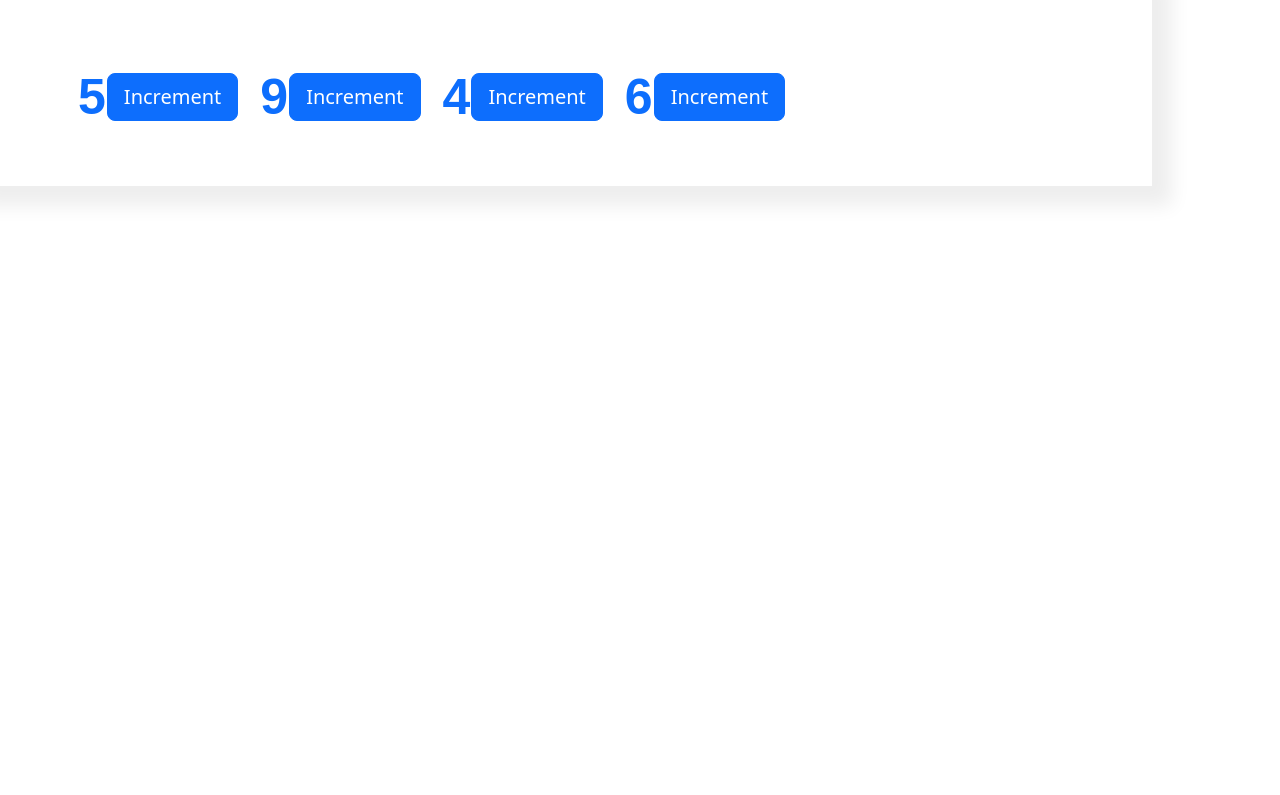
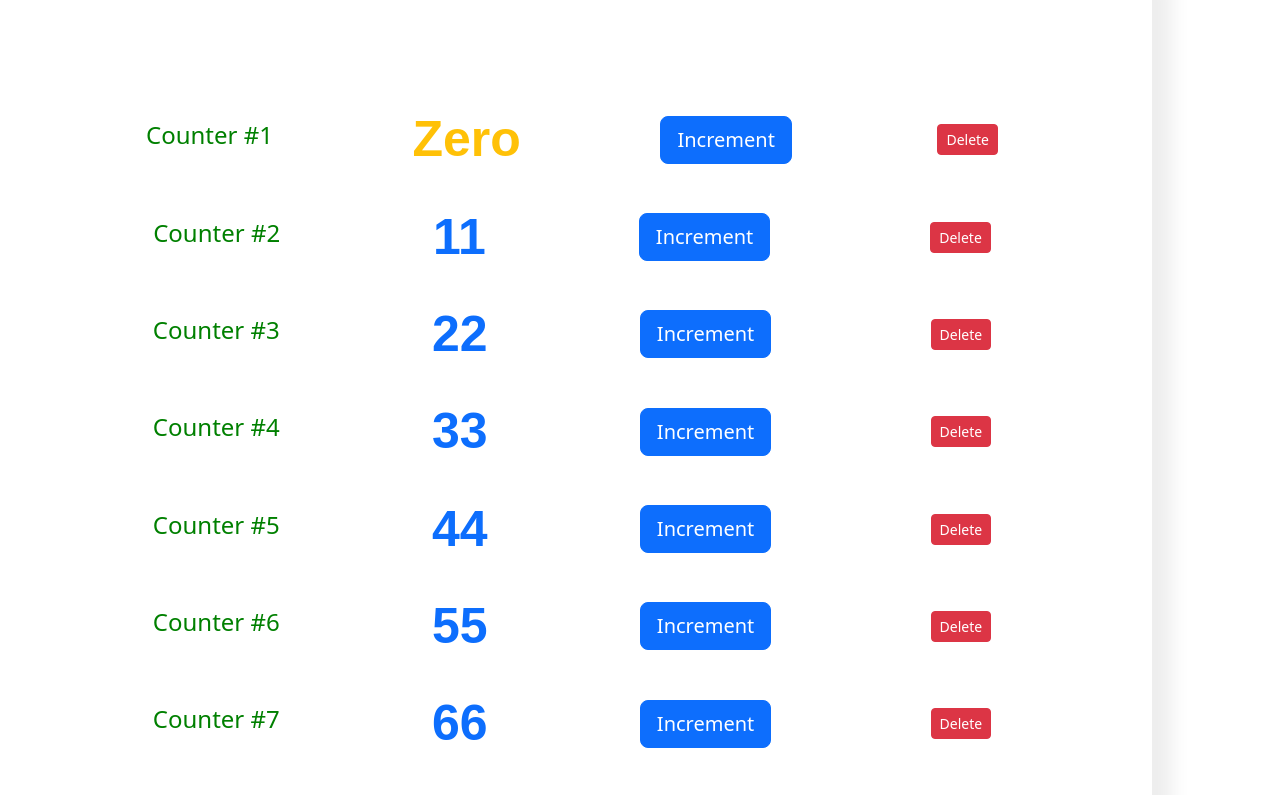
Before and after one commit to omaralkhuly18/react_app_one, a React (Create React App) app: page / in a window 1280 px wide. Shown: the top 795 px of the page. Built offline with nearby package versions, Linux system fonts and the light colour scheme.

Commit message:
commitA tow

```diff
--- a/src/component/counter.jsx
+++ b/src/component/counter.jsx
@@ -1,48 +1,50 @@
 import React, { Component } from 'react';
-import './style.css'
+import './style.css';
 
-class counter extends Component {
+class Counter extends Component {
     state = {
-        count: this.props.value,
-     }
-    render() {
-        return (
-            <React.Fragment>
-                <span  className={ this.classRender() }>{this.formatCount()}</span>
-                <button
-                // لوضع قيم داخل الداله الموجوده في event الموجود داخل كود الhtml
-                 onClick={() => this.handleIncrement({id:1})}
-                className='btn btn-primary btn-lg'>
-                   Increment
-                </button>
-            </React.Fragment>
-        );
-    }
-    // 1-fun => When you press the button containing that function, it starts increasing the numbers sequentially.
-    // 2-عند الضغط على الزر المحتوى على تلك الداله يبدأ بزيادة الأرقام تسلسليا
-    // 3-handleIncrement = () => لأن الthis الموجوده داخل الfun يجب الإشاره إلى أنها منفصله عن الthis الملحقه لل state
-    // 4-لوضع قيم داخل الداله الموجوده في event الموجود داخل كود الhtml
-    handleIncrement = (product) => {
-        // باستخدام setState لتزيد القيمة بمقدار 1 في كل مرة يتم الضغط على الزر.
+        count: this.props.counter.value,
+    };
+
+    handleIncrement = () => {
         this.setState({ count: this.state.count + 1 });
-        console.log('product')
     };
-    // fun => If the count is zero, it is the primary color, and if it is greater than zero, it changes color.
-    // إذا كان الكونت يساوي صفر فيكون باللون الأساسي وإذا زاد عن صفر فيغير اللون.
+
     classRender() {
         let classes = "num1 text-";
         classes += this.state.count === 0 ? "warning" : "primary";
         return classes;
     }
 
-    // fun => Convert zero number to word
-    // تحويل الصفر رقم إلى كلمه
-    formatCount(){
-        const{count}=this.state
-        return count=== 0?<span className='num1'>Zero</span>:count
+    formatCount() {
+        const { count } = this.state;
+        return count === 0 ? <span className='num1'>Zero</span> : count;
+    }
+
+    render() {
+        return (
+            <React.Fragment>
+                <h4>Counter #{this.props.counter.id}</h4>
+                <span className={this.classRender()}>{this.formatCount()}</span>
+                <button
+                    onClick={this.handleIncrement}
+                    className='btn btn-primary btn-lg'
+                >
+                    Increment
+                </button>
+                <button
+                    onClick={() => this.props.onDelete(this.props.counter.id)}
+                    className='btn btn-danger btn-sm m-2'
+                >
+                    Delete
+                </button>
+            </React.Fragment>
+        );
     }
 }
-export default counter;
+
+export default Counter;
+
 
 // الفرق الأساسي هنا:
 // استخدام useState:
--- a/src/component/list_test.jsx
+++ b/src/component/list_test.jsx
@@ -1,26 +1,53 @@
-import React, { Component } from 'react';
-import './style.css';
-import Counter from './counter';
-// المصفوفه والتعامل معها في رياكت
+import React, { Component } from "react";
+import "./style.css";
+import Counter from "./counter"; // Updated filename
+
 class Counters extends Component {
   state = {
-        Counters:[
-            {id: 1, value:5},
-            {id: 2, value:9},
-            {id: 3, value:4},
-            {id: 4, value:6}
-        ]
+    countersList: [
+      { id: 1, value: 0 },
+      { id: 2, value: 11 },
+      { id: 3, value: 22 },
+      { id: 4, value: 33 },
+      { id: 5, value: 44 },
+      { id: 6, value: 55 },
+      { id: 7, value: 66 },
+      { id: 8, value: 77 },
+      { id: 9, value: 88 },
+      { id: 10, value: 99 },
+    ],
+  };
+
+  renderTags() {
+    if (this.state.countersList.length === 0)
+      return <p className="ms_error">This array is empty</p>;
+    return (
+      <div className="list_test_one">
+        {this.state.countersList.map((item) => (
+          <div className="items_list_test_one">
+            <Counter
+              key={item.id}
+              onDelete={this.handleDelete} // Updated name
+                counter={item}
+            />
+          </div>
+        ))}
+      </div>
+    );
   }
-     renderTags(){
-        if(this.state.Counters.length === 0) return <p className='ms_error'>this array empaty</p>
-        return <ul className='list_test_one'> {this.state.Counters.map(item=><li><Counter key={item.id} value={item.value}/></li>)} </ul>
-     }
+
+  handleDelete = (counterId) => {
+    const countersList = this.state.countersList.filter((c) => c.id !== counterId);
+    this.setState({ countersList });
+  };
+
   render() {
     return (
       <React.Fragment>
-
         <br></br>
-                {this.state.Counters.length === 0 && <p className='ms_error'>this array empaty</p>}
+        {this.state.countersList.length === 0 && (
+          <p className="ms_error">This array is empty</p>
+        )}
         {this.renderTags()}
       </React.Fragment>
     );
--- a/src/component/style.css
+++ b/src/component/style.css
@@ -5,16 +5,15 @@ body{
     box-shadow: 0 0 18px 20px #00000012;
 }
 .list_test_one{
+    width: 100%;
+}
+.items_list_test_one{
+    padding: 1% 1%;
+    font-weight: 500;
+    color: green;
     display: flex;
     align-items: center;
-}
-li{
-    list-style: none;
-    display: flex;
-    align-items: center;
-    padding: 0 1%;
-    font-weight: 500;
-    color: green;
+    justify-content: space-around;
 }
 div{
     padding: 3%;
```
Lines whose indentation alone changed are shown as unchanged.
